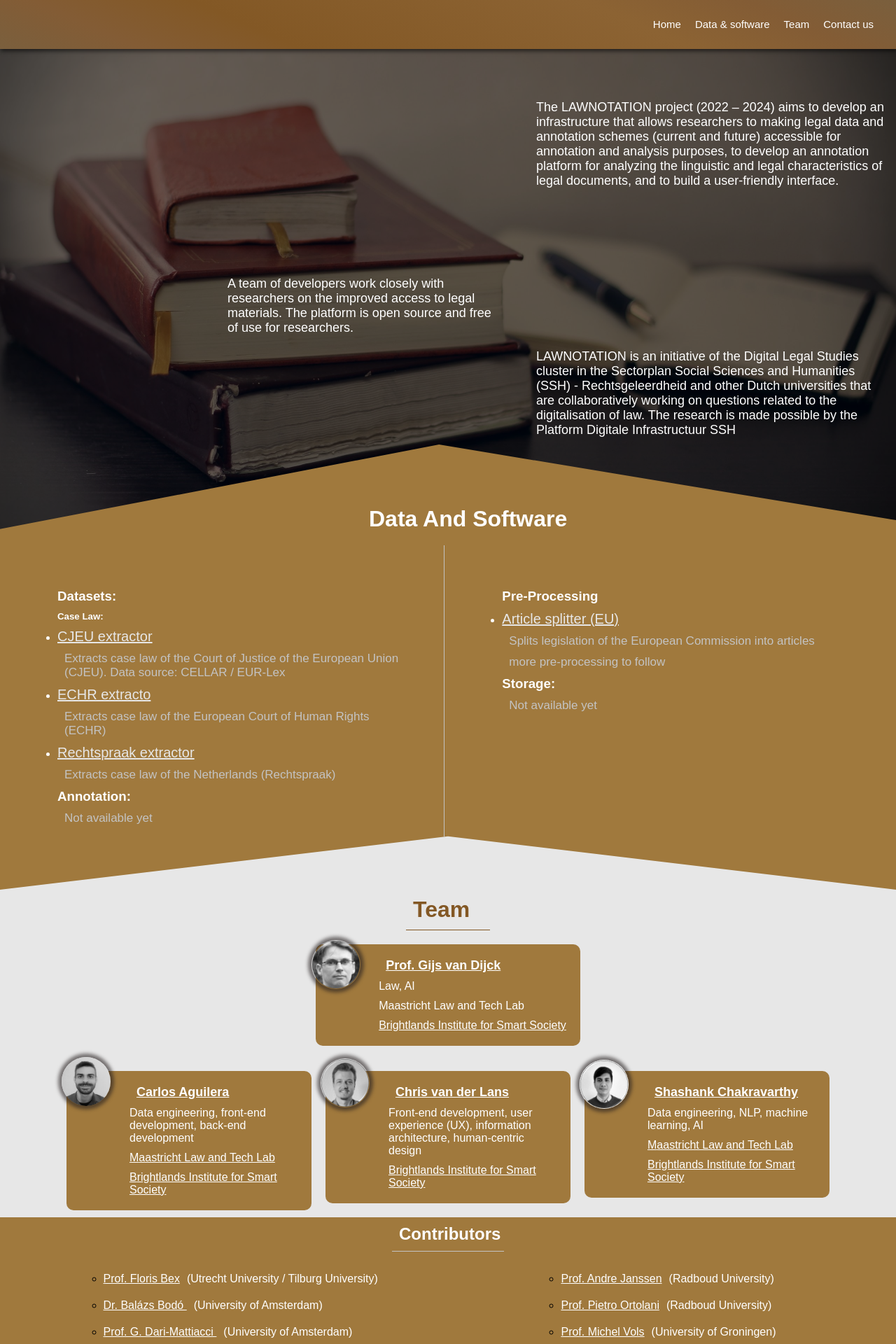
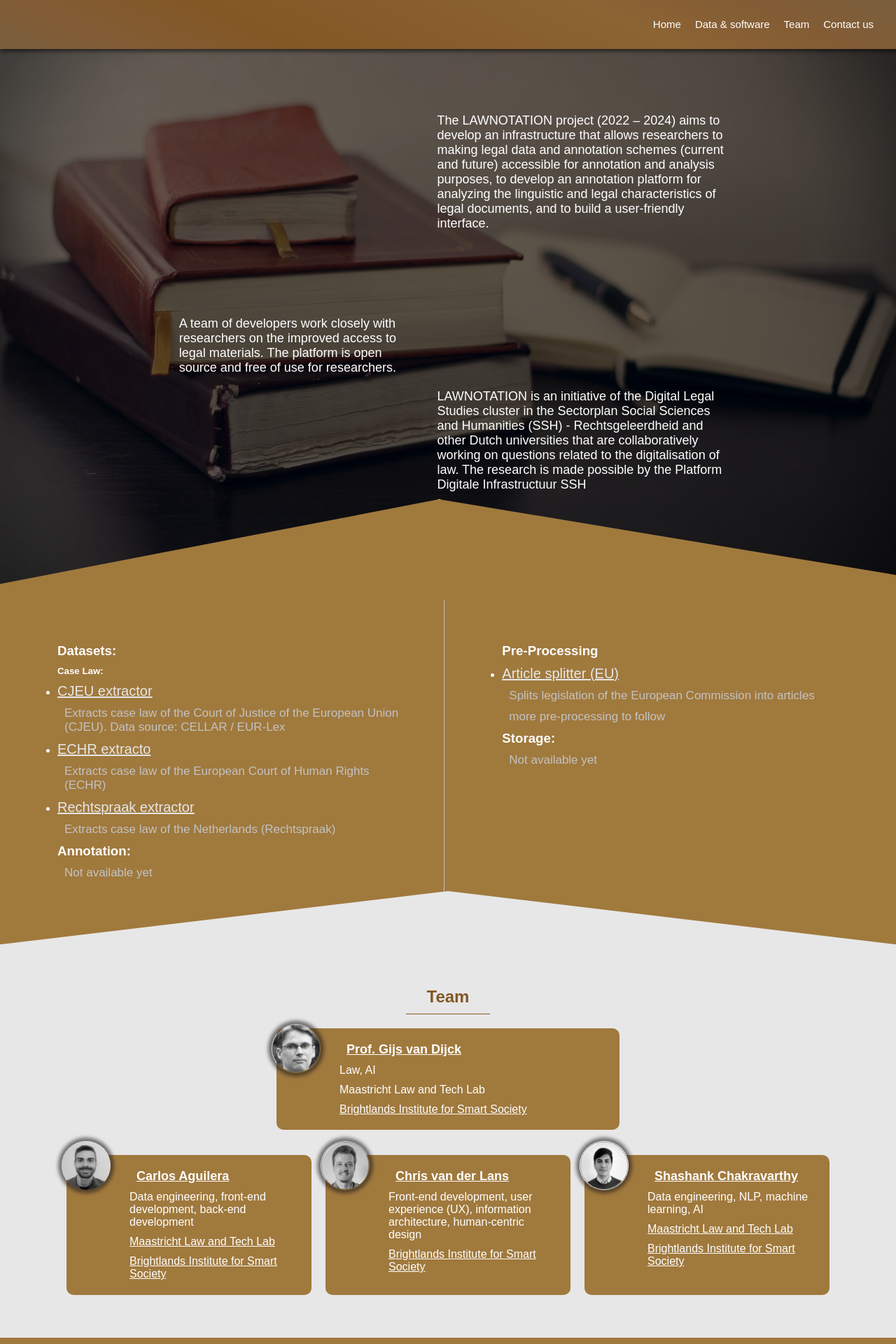
Before and after one commit to Jack-Kartoush/lawNotation, a Vue app: page / in a window 1280 px wide. Shown: the top 1920 px of the page at 70% size. Built offline with nearby package versions, Linux system fonts and the light colour scheme.

Commit message:
adding the link for the navbar

```diff
--- a/src/App.vue
+++ b/src/App.vue
@@ -1,6 +1,8 @@
 <template>
-  <Header />
+  <a name="home"></a>
+    <Header />
   <main>
+
       <img src="./assets/img/bg-lawNotationHome.jpg" alt="" class="intro-img" />
     <section class="Introduction-container">
       <div class="intro-text">
@@ -38,11 +40,13 @@
       <footer>
        <h2>Interested in joining the development or in using the platform?</h2>
        <p>Send an email to: <span><a href = "mailto: law-techlab@maastrichtuniversity.nl">law-techlab@maastrichtuniversity.nl</a></span></p>
+       <a name="contactus"></a>
+
       </footer>
 </template>
 <script setup>
 import Contributors from "./components/Contributors.vue";
-import Team from "./components/team.vue";
+import Team from "./components/Team.vue";
 import DataSoftware from "./components/DataSoftware.vue";
 import Header from "./components/Header.vue";
 </script>
--- a/src/assets/main.css
+++ b/src/assets/main.css
@@ -111,7 +111,7 @@
   }
   .data-title {
     position: absolute;
-    bottom: 5%;
+    bottom: 10%;
     z-index: 1;
     left: 40%;
   }
@@ -150,12 +150,14 @@
   padding: 10px;
   border-bottom: 1px solid #835825;
   margin-bottom: 10px;
+  text-align: center;
 }
 
 .develpoer_team {
   display: flex;
   justify-content: center;
   flex-wrap: wrap;
+  padding-top: 4%;
 }
 
 .card {
@@ -212,18 +214,21 @@
 }
 
 @media only screen and (min-width: 750px) {
-  .card:nth-child(1) {
+  .card:nth-child(2) {
     width: 100%;
     display: flex;
     justify-content: center;
     margin: 10px;
     margin-bottom: 2%;
   }
-  .member-container:nth-child(1) {
+  .card:nth-child(2) .member-container {
     height: 100%;
+    min-width: 450px;
+    justify-content: flex-start;
   }
 }
 .contibutors_container {
+  margin-top: 4%;
   background-color: #A0793D;
   height: 100%;
 }
@@ -237,8 +242,8 @@
 
 .Contributors_title h1 {
   color: white;
-  width: 140px;
   padding: 10px;
+  margin-top: 10px;
   border-bottom: 1px solid #c3c3c3;
   margin-bottom: 10px;
 }
@@ -278,6 +283,7 @@
   padding: 0;
   box-sizing: 0;
   font-family: Arial, Helvetica, sans-serif;
+  scroll-behavior: smooth;
 }
 
 body {
@@ -333,6 +339,9 @@
 }
 
 @media only screen and (min-width: 750px) {
+  .Introduction-container {
+    width: 80%;
+  }
   .intro-text {
     display: flex;
     justify-content: flex-end;
@@ -347,11 +356,12 @@
     font-size: 18px;
   }
   .intro-text .text_bottom {
-    margin-top: 5%;
+    margin-top: 8%;
   }
-  .intro-text .text_right {
+  .intro-text:nth-child(2) {
+    display: flex;
+    justify-content: center;
+    width: 80%;
     margin-top: 10%;
-    width: 30%;
-    margin-right: 45%;
   }
 }/*# sourceMappingURL=main.css.map */
--- a/src/assets/main.scss
+++ b/src/assets/main.scss
@@ -7,6 +7,7 @@
     padding: 0;
     box-sizing: 0;
     font-family: Arial, Helvetica, sans-serif;
+    scroll-behavior: smooth;
 }
 body {
     background-color: #e7e7e7;
@@ -54,6 +55,10 @@
 }
 
 @media only screen and (min-width: 750px) {
+    .Introduction-container {
+        // margin: 0 10rem;
+        width: 80%;
+    }
     .intro-text{
         display: flex;
         justify-content: flex-end;
@@ -68,11 +73,15 @@
         font-size: 18px;
     }
     .intro-text .text_bottom{
-        margin-top: 5%;
+        margin-top: 8%;
     }
-    .intro-text .text_right{
+    .intro-text:nth-child(2){
+        // background-color: #e7e7e7;
+        display: flex;
+        justify-content: center;
+        width: 80%;
         margin-top: 10%;
-        width: 30%;
-        margin-right: 45%;
+
+        // margin-right: 100px;
     }
 }
--- a/src/assets/style/_Data_software.scss
+++ b/src/assets/style/_Data_software.scss
@@ -69,7 +69,7 @@
     }
     .data-title {
         position: absolute;
-        bottom: 5%;
+        bottom: 10%;
         z-index: 1;
         left: 40%;
     }
--- a/src/assets/style/_contibutors.scss
+++ b/src/assets/style/_contibutors.scss
@@ -1,4 +1,5 @@
 .contibutors_container{
+    margin-top: 4%;
     background-color: #A0793D;
     height: 100%;
 }
@@ -7,11 +8,12 @@
     justify-content: center;
     align-items: center;
      width: 100%;
+
  }
  .Contributors_title h1{
     color: #ffff;
-    width: 140px;
     padding: 10px;
+    margin-top: 10px;
     border-bottom: 1px solid #c3c3c3;
     margin-bottom: 10px;
 }
@@ -38,7 +40,6 @@
 
 }
 @media only screen and (min-width: 750px) {
-
     .Contributors_list nav{
         display: flex;
         justify-content: space-around;
--- a/src/assets/style/_team.scss
+++ b/src/assets/style/_team.scss
@@ -4,18 +4,21 @@
    align-items: center;
     width: 100%;
     color: #835825;
-
 }
 .team_title h1{
     width: 100px;
     padding: 10px;
+
+    // margin-top: 4%;
     border-bottom: 1px solid #835825;
     margin-bottom: 10px;
+    text-align: center;
 }
 .develpoer_team{
     display: flex;
     justify-content: center;
     flex-wrap: wrap;
+    padding-top: 4%;
 }
 .card{
      width: 350px;
@@ -66,14 +69,19 @@
 }
 
 @media only screen and (min-width: 750px) {
-    .card:nth-child(1){
+    .card:nth-child(2){
         width: 100%;
         display: flex;
         justify-content: center;
         margin: 10px;
         margin-bottom: 2%;
     }
-    .member-container:nth-child(1){
+    .card:nth-child(2) .member-container{
         height: 100%;
+        min-width: 450px;
+        justify-content: flex-start;
     }
+    // .develpoer_team{
+    //     margin-top: 4%;
+    // }
 }
--- a/src/components/DataSoftware.vue
+++ b/src/components/DataSoftware.vue
@@ -1,8 +1,10 @@
 <template>
-  <div class="data-title">
+   <a name="data&software"></a>
+
+  <section class="Data_container">
+    <span class="data-title">
     <h1 >Data And Software</h1>
-  </div>
-  <section class="Data_container">
+  </span>
     <div class="datasets_annotation">
       <div class="Datasets_contaier">
         <h3>Datasets:</h3>
@@ -48,4 +50,5 @@
       </div>
     </div>
   </section>
+
 </template>
--- a/src/components/Header.vue
+++ b/src/components/Header.vue
@@ -4,11 +4,11 @@
         <nav>
             <ul class="navItems">
             <div class="mainNav">
-                <li><a href="">Home</a></li>
-                <li><a href="">Data & software</a></li>
-                <li><a href="">Team</a></li>
+                <li><a href="#home">Home</a></li>
+                <li><a href="#data&software">Data & software</a></li>
+                <li><a href="#team">Team</a></li>
             </div>
-                <li><a href="">Contact us</a></li>
+                <li><a href="#contactus">Contact us</a></li>
 
             </ul>
         </nav>
--- a/src/components/Team.vue
+++ b/src/components/Team.vue
@@ -1,15 +1,16 @@
 <template>
+  <a name="team"></a>
+  <section class="develpoer_team">
     <div class="team_title">
       <h1>Team</h1>
     </div>
-  <section class="develpoer_team">
     <div class="card">
       <div class="member-container">
         <div class="member-img">
           <img src="../assets/img/gijs.png" alt="" class="profile-photo" />
         </div>
         <div class="member-info">
-          <h4> <a href="">Prof. Gijs van Dijck </a></h4>
+          <h4><a href="">Prof. Gijs van Dijck </a></h4>
           <p>Law, AI</p>
           <p>Maastricht Law and Tech Lab</p>
           <p>
@@ -26,13 +27,19 @@
           <img src="../assets/img/carlos.jpg" alt="" class="profile-photo" />
         </div>
         <div class="member-info">
-          <h4><a href="https://www.maastrichtuniversity.nl/p70085471">Carlos Aguilera</a></h4>
+          <h4>
+            <a href="https://www.maastrichtuniversity.nl/p70085471"
+              >Carlos Aguilera</a
+            >
+          </h4>
           <p>data engineering, front-end development, back-end development</p>
-          <p><a
+          <p>
+            <a
               href="https://www.maastrichtuniversity.nl/about-um/faculties/law/research/law-and-tech-lab/law-and-tech-research"
             >
               Maastricht Law and Tech Lab</a
-          ></p>
+            >
+          </p>
           <p>
             <a href="https://www.biss-institute.com/"
               >Brightlands Institute for Smart Society</a
@@ -65,19 +72,26 @@
         </div>
       </div>
     </div>
+
     <div class="card">
       <div class="member-container">
         <div class="member-img">
           <img src="../assets/img/shashank.jpg" alt="" class="profile-photo" />
         </div>
         <div class="member-info">
-          <h4><a href="https://www.maastrichtuniversity.nl/p70076816">Shashank Chakravarthy</a> </h4>
+          <h4>
+            <a href="https://www.maastrichtuniversity.nl/p70076816"
+              >Shashank Chakravarthy</a
+            >
+          </h4>
           <p>data engineering, NLP, machine learning, AI</p>
-          <p><a
+          <p>
+            <a
               href="https://www.maastrichtuniversity.nl/about-um/faculties/law/research/law-and-tech-lab/law-and-tech-research"
             >
               Maastricht Law and Tech Lab</a
-          ></p>
+            >
+          </p>
           <p>
             <a href="https://www.biss-institute.com/"
               >Brightlands Institute for Smart Society</a
```
Also changed, not shown: 1 other file (tests, documents, lock files or other folders). Lines whose indentation alone changed are shown as unchanged.
